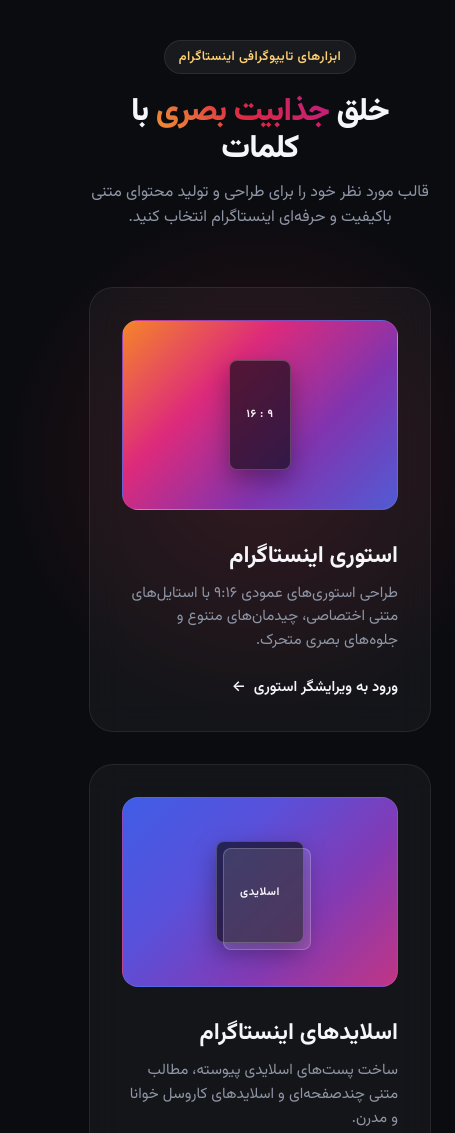
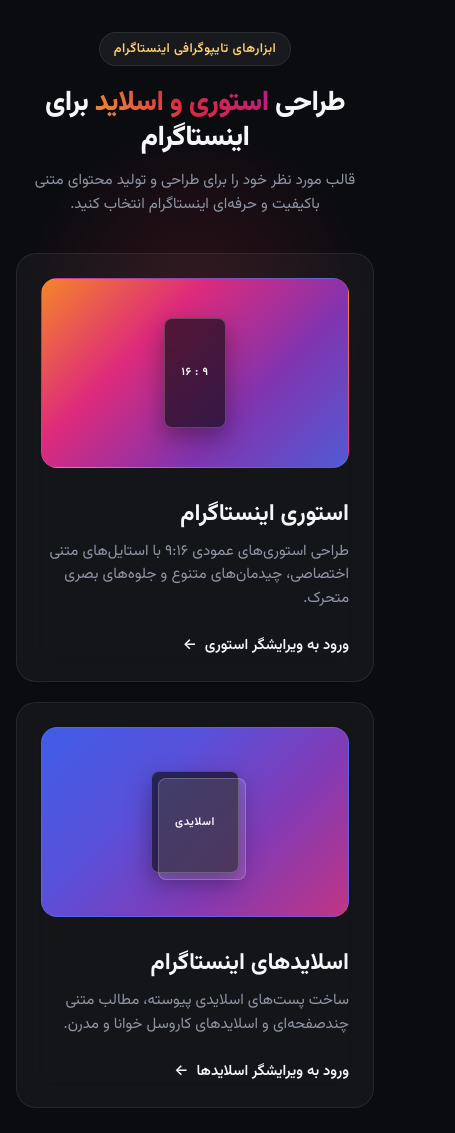
Before and after one commit to bardiadoosti/InstagramTypography, a plain HTML site: page index.html in a window 390 px wide. Shown: the top 1133 px of the page, 455 px wide, since content can reach past the window. Drawn offline with Linux system fonts and the light colour scheme.

Commit message:
Refactor styles in index.html for better layout
Make the index mobile friendly.

```diff
--- a/index.html
+++ b/index.html
@@ -26,6 +26,12 @@
       padding: 0;
     }
 
+    html, body {
+      width: 100%;
+      max-width: 100vw;
+      overflow-x: hidden;
+    }
+
     body {
       font-family: 'Vazirmatn', -apple-system, BlinkMacSystemFont, "Segoe UI", Roboto, sans-serif;
       background-color: var(--bg);
@@ -35,18 +41,17 @@
       flex-direction: column;
       align-items: center;
       justify-content: center;
-      padding: 2.5rem 1.5rem;
+      padding: 2rem 1rem;
       position: relative;
-      overflow-x: hidden;
     }
 
     /* Ambient background glow */
     body::before {
       content: "";
       position: absolute;
-      width: 520px;
-      height: 520px;
-      top: 15%;
+      width: min(520px, 90vw);
+      height: min(520px, 90vw);
+      top: 10%;
       left: 50%;
       transform: translateX(-50%);
       background: radial-gradient(circle, rgba(220, 39, 67, 0.16) 0%, rgba(11, 12, 16, 0) 70%);
@@ -66,7 +71,8 @@
 
     header {
       text-align: center;
-      margin-bottom: 3.5rem;
+      margin-bottom: 2.25rem;
+      width: 100%;
     }
 
     .badge {
@@ -86,11 +92,12 @@
     }
 
     h1 {
-      font-size: clamp(2rem, 5vw, 3.25rem);
+      font-size: clamp(1.75rem, 5vw, 3rem);
       font-weight: 800;
       letter-spacing: -0.02em;
-      line-height: 1.15;
+      line-height: 1.25;
       margin-bottom: 0.75rem;
+      word-break: break-word;
     }
 
     .gradient-text {
@@ -101,7 +108,7 @@
 
     p.subtitle {
       color: var(--text-muted);
-      font-size: clamp(1rem, 2vw, 1.125rem);
+      font-size: clamp(0.95rem, 2vw, 1.125rem);
       max-width: 520px;
       margin: 0 auto;
       line-height: 1.6;
@@ -109,9 +116,16 @@
 
     .cards-grid {
       display: grid;
-      grid-template-columns: repeat(auto-fit, minmax(300px, 1fr));
-      gap: 2rem;
+      grid-template-columns: 1fr;
+      gap: 1.25rem;
       width: 100%;
+    }
+
+    @media (min-width: 680px) {
+      .cards-grid {
+        grid-template-columns: repeat(2, 1fr);
+        gap: 1.75rem;
+      }
     }
 
     .tool-card {
@@ -119,8 +133,8 @@
       flex-direction: column;
       background: var(--card-bg);
       border: 1px solid var(--card-border);
-      border-radius: 24px;
-      padding: 2rem;
+      border-radius: 20px;
+      padding: 1.5rem;
       text-decoration: none;
       color: inherit;
       backdrop-filter: blur(16px);
@@ -128,6 +142,14 @@
       transition: all 0.3s cubic-bezier(0.4, 0, 0.2, 1);
       position: relative;
       overflow: hidden;
+      width: 100%;
+    }
+
+    @media (min-width: 680px) {
+      .tool-card {
+        padding: 2rem;
+        border-radius: 24px;
+      }
     }
 
     .tool-card:hover {
@@ -259,7 +281,7 @@
   <div class="container">
     <header>
       <div class="badge">ابزارهای تایپوگرافی اینستاگرام</div>
-      <h1>خلق <span class="gradient-text">جذابیت بصری</span> با کلمات</h1>
+      <h1>طراحی <span class="gradient-text">استوری و اسلاید</span> برای اینستاگرام</h1>
       <p class="subtitle">قالب مورد نظر خود را برای طراحی و تولید محتوای متنی باکیفیت و حرفه‌ای اینستاگرام انتخاب کنید.</p>
     </header>
 
```
